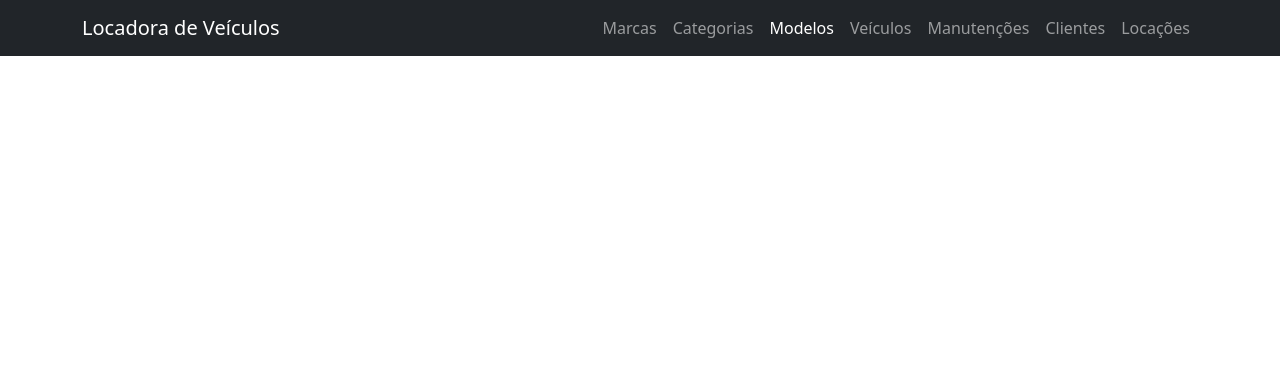
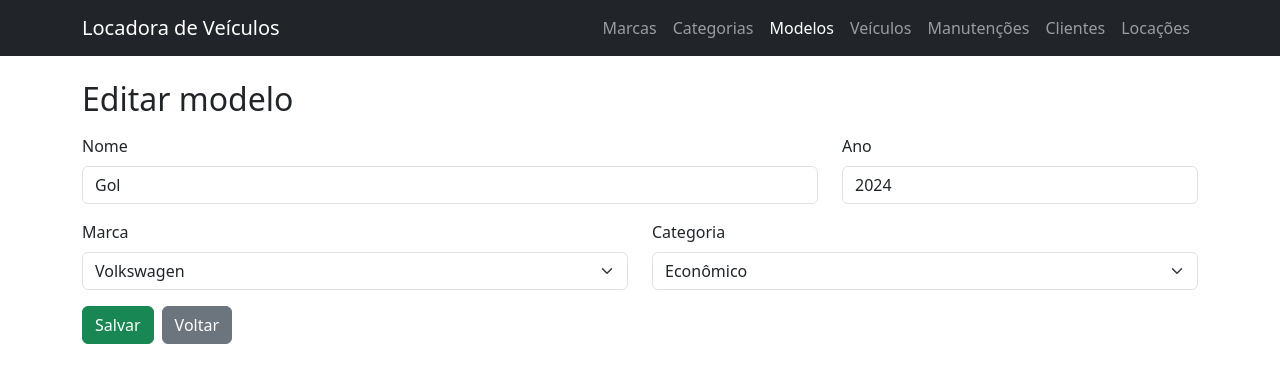
Before and after one commit to erickjube/ProjetoLocacaoVeiculos, a React (Vite) app: page /modelos/1 in a window 1280 px wide. Shown: the top 382 px of the page. Built offline with nearby package versions, Linux system fonts and the light colour scheme; data requests are answered from the project's data file.

Commit message:
Implementa cadastro de modelos com seleção de marca e categoria

```diff
--- a/src/App.tsx
+++ b/src/App.tsx
@@ -5,6 +5,8 @@ import { MarcaList } from "./pages/marcas/MarcaList";
 import { MarcaForm } from "./pages/marcas/MarcaForm";
 import { CategoriaList } from "./pages/categorias/CategoriaList";
 import { CategoriaForm } from "./pages/categorias/CategoriaForm";
+import { ModeloList } from "./pages/modelos/ModeloList";
+import { ModeloForm } from "./pages/modelos/ModeloForm";
 
 function App() {
   return (
@@ -19,6 +21,9 @@ function App() {
           <Route path="/categorias" element={<CategoriaList />} />
           <Route path="/categorias/novo" element={<CategoriaForm />} />
           <Route path="/categorias/:id" element={<CategoriaForm />} />
+          <Route path="/modelos" element={<ModeloList />} />
+          <Route path="/modelos/novo" element={<ModeloForm />} />
+          <Route path="/modelos/:id" element={<ModeloForm />} />
         </Routes>
       </main>
     </BrowserRouter>
--- /dev/null
+++ b/src/pages/modelos/ModeloForm.tsx
@@ -0,0 +1,113 @@
+import { useEffect, useState, type ChangeEvent, type FormEvent } from "react";
+import { useNavigate, useParams } from "react-router-dom";
+import { Alert, type AlertProps } from "../../components/Alert";
+import { Button } from "../../components/Button";
+import { Input } from "../../components/Input";
+import { Select } from "../../components/Select";
+import type { Categoria } from "../../models/Categoria";
+import type { Marca } from "../../models/Marca";
+import { modeloInicial, type Modelo } from "../../models/Modelo";
+import { categoriaService } from "../../service/categoriaService";
+import { marcaService } from "../../service/marcaService";
+import { modeloService } from "../../service/modeloService";
+
+type Erros = Partial<Record<keyof Modelo, string>>;
+
+export function ModeloForm() {
+  const { id } = useParams();
+  const navigate = useNavigate();
+  const [modelo, setModelo] = useState<Modelo>(modeloInicial);
+  const [marcas, setMarcas] = useState<Marca[]>([]);
+  const [categorias, setCategorias] = useState<Categoria[]>([]);
+  const [erros, setErros] = useState<Erros>({});
+  const [alerta, setAlerta] = useState<AlertProps | null>(null);
+
+  useEffect(() => {
+    marcaService.listar().then(setMarcas);
+    categoriaService.listar().then(setCategorias);
+    if (id) {
+      modeloService.buscarPorId(id).then(setModelo);
+    }
+  }, [id]);
+
+  function handleChange(event: ChangeEvent<HTMLInputElement | HTMLSelectElement>) {
+    const { name, value, type } = event.target;
+    setModelo({ ...modelo, [name]: type === "number" ? Number(value) : value });
+  }
+
+  function validar(): boolean {
+    const novosErros: Erros = {};
+    if (!modelo.nome.trim()) {
+      novosErros.nome = "Informe o nome do modelo.";
+    }
+    if (modelo.ano <= 0) {
+      novosErros.ano = "Informe um ano válido.";
+    }
+    if (!modelo.marcaId) {
+      novosErros.marcaId = "Selecione a marca.";
+    }
+    if (!modelo.categoriaId) {
+      novosErros.categoriaId = "Selecione a categoria.";
+    }
+    setErros(novosErros);
+    return Object.keys(novosErros).length === 0;
+  }
+
+  async function handleSubmit(event: FormEvent<HTMLFormElement>) {
+    event.preventDefault();
+    if (!validar()) {
+      return;
+    }
+    try {
+      if (id) {
+        await modeloService.atualizar(id, modelo);
+      } else {
+        await modeloService.criar(modelo);
+      }
+      navigate("/modelos");
+    } catch {
+      setAlerta({ type: "danger", message: "Não foi possível salvar o modelo." });
+    }
+  }
+
+  return (
+    <>
+      <h2 className="mb-3">{id ? "Editar modelo" : "Novo modelo"}</h2>
+      {alerta && <Alert type={alerta.type} message={alerta.message} />}
+      <form onSubmit={handleSubmit}>
+        <div className="row">
+          <div className="col-12 col-md-8">
+            <Input label="Nome" name="nome" value={modelo.nome} onChange={handleChange} error={erros.nome} />
+          </div>
+          <div className="col-12 col-md-4">
+            <Input label="Ano" name="ano" type="number" value={modelo.ano} onChange={handleChange} error={erros.ano} />
+          </div>
+          <div className="col-12 col-md-6">
+            <Select
+              label="Marca"
+              name="marcaId"
+              value={modelo.marcaId}
+              options={marcas.map((marca) => ({ value: marca.id ?? "", label: marca.nome }))}
+              onChange={handleChange}
+              error={erros.marcaId}
+            />
+          </div>
+          <div className="col-12 col-md-6">
+            <Select
+              label="Categoria"
+              name="categoriaId"
+              value={modelo.categoriaId}
+              options={categorias.map((categoria) => ({ value: categoria.id ?? "", label: categoria.nome }))}
+              onChange={handleChange}
+              error={erros.categoriaId}
+            />
+          </div>
+        </div>
+        <div className="d-flex gap-2">
+          <Button label="Salvar" type="submit" variant="success" />
+          <Button label="Voltar" variant="secondary" onClick={() => navigate("/modelos")} />
+        </div>
+      </form>
+    </>
+  );
+}
--- /dev/null
+++ b/src/pages/modelos/ModeloList.tsx
@@ -0,0 +1,90 @@
+import { useEffect, useState } from "react";
+import { useNavigate } from "react-router-dom";
+import { Alert, type AlertProps } from "../../components/Alert";
+import { Button } from "../../components/Button";
+import { Modal } from "../../components/Modal";
+import { Table, type Column } from "../../components/Table";
+import type { Categoria } from "../../models/Categoria";
+import type { Marca } from "../../models/Marca";
+import type { Modelo } from "../../models/Modelo";
+import { categoriaService } from "../../service/categoriaService";
+import { marcaService } from "../../service/marcaService";
+import { modeloService } from "../../service/modeloService";
+import { veiculoService } from "../../service/veiculoService";
+
+export function ModeloList() {
+  const navigate = useNavigate();
+  const [modelos, setModelos] = useState<Modelo[]>([]);
+  const [marcas, setMarcas] = useState<Marca[]>([]);
+  const [categorias, setCategorias] = useState<Categoria[]>([]);
+  const [modeloExcluir, setModeloExcluir] = useState<Modelo | null>(null);
+  const [alerta, setAlerta] = useState<AlertProps | null>(null);
+
+  async function carregar() {
+    try {
+      const [listaModelos, listaMarcas, listaCategorias] = await Promise.all([
+        modeloService.listar(),
+        marcaService.listar(),
+        categoriaService.listar(),
+      ]);
+      setModelos(listaModelos);
+      setMarcas(listaMarcas);
+      setCategorias(listaCategorias);
+    } catch {
+      setAlerta({ type: "danger", message: "Não foi possível carregar os modelos." });
+    }
+  }
+
+  useEffect(() => {
+    carregar();
+  }, []);
+
+  async function confirmarExclusao() {
+    if (!modeloExcluir?.id) {
+      return;
+    }
+    const { id, nome } = modeloExcluir;
+    setModeloExcluir(null);
+    const veiculos = await veiculoService.listarPorModelo(id);
+    if (veiculos.length > 0) {
+      setAlerta({
+        type: "danger",
+        message: `O modelo ${nome} possui ${veiculos.length} veículo(s) vinculado(s) e não pode ser excluído.`,
+      });
+      return;
+    }
+    await modeloService.excluir(id);
+    setAlerta({ type: "success", message: "Modelo excluído com sucesso." });
+    carregar();
+  }
+
+  const columns: Column<Modelo>[] = [
+    { header: "Nome", render: (modelo) => modelo.nome },
+    { header: "Ano", render: (modelo) => modelo.ano },
+    { header: "Marca", render: (modelo) => marcas.find((m) => m.id === modelo.marcaId)?.nome },
+    { header: "Categoria", render: (modelo) => categorias.find((c) => c.id === modelo.categoriaId)?.nome },
+  ];
+
+  return (
+    <>
+      <div className="d-flex flex-wrap justify-content-between align-items-center gap-2 mb-3">
+        <h2 className="mb-0">Modelos</h2>
+        <Button label="Novo modelo" onClick={() => navigate("/modelos/novo")} />
+      </div>
+      {alerta && <Alert type={alerta.type} message={alerta.message} />}
+      <Table
+        columns={columns}
+        data={modelos}
+        onEdit={(modelo) => navigate(`/modelos/${modelo.id}`)}
+        onDelete={setModeloExcluir}
+      />
+      <Modal
+        show={modeloExcluir !== null}
+        title="Excluir modelo"
+        message={`Deseja realmente excluir o modelo ${modeloExcluir?.nome}?`}
+        onClose={() => setModeloExcluir(null)}
+        onConfirm={confirmarExclusao}
+      />
+    </>
+  );
+}
```
